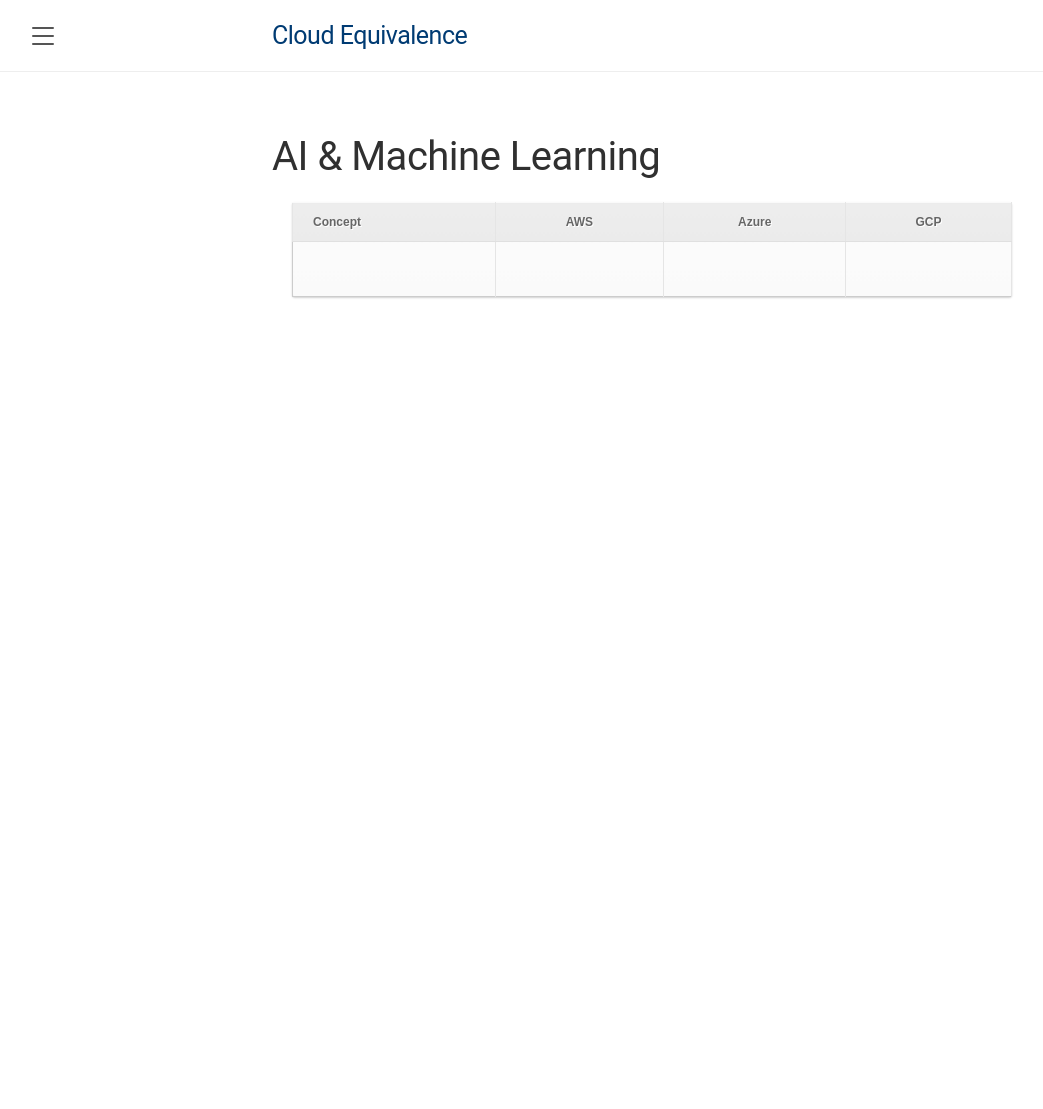
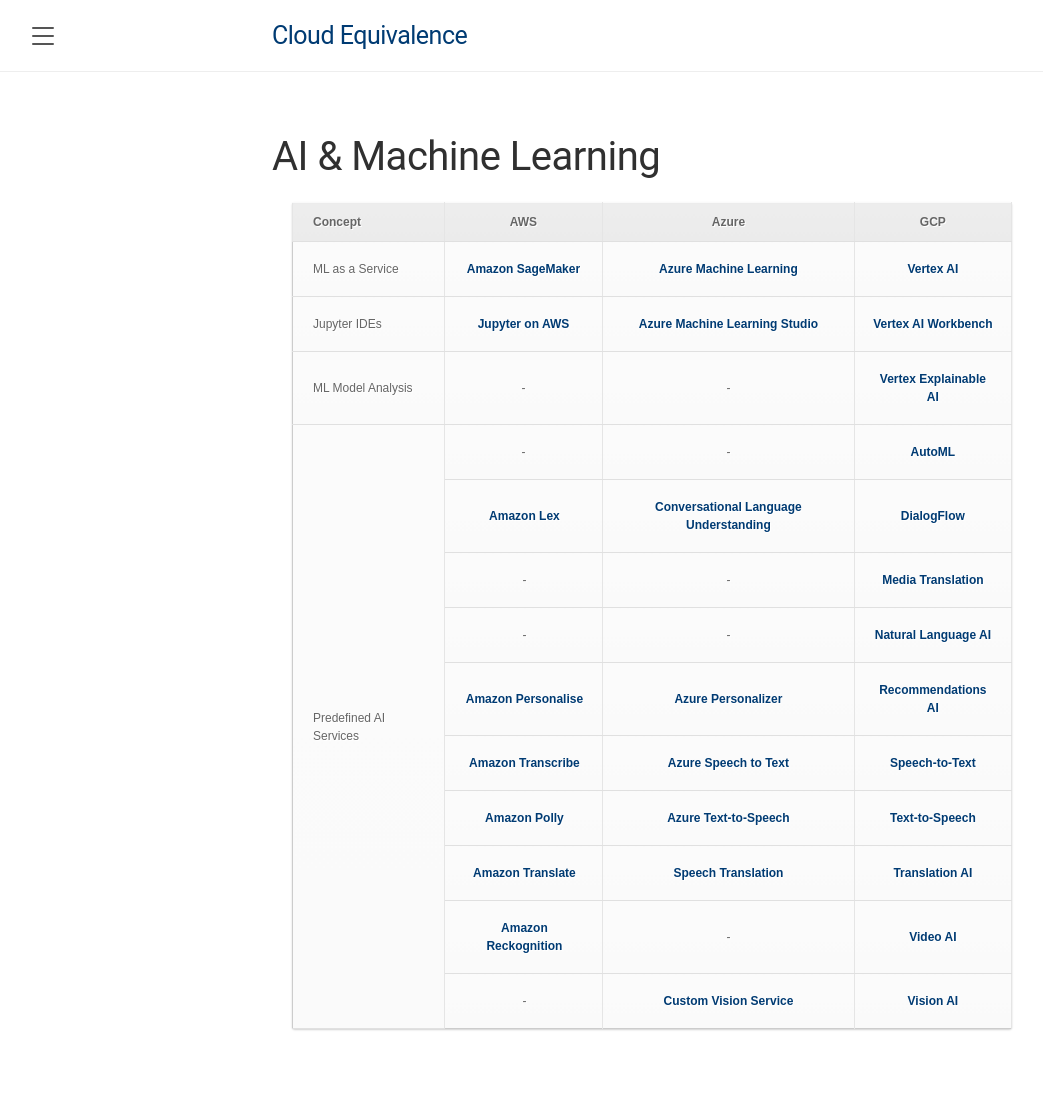
Before and after one commit to mikail-khan/mikail-khan.github.io, a Jekyll site: the page built from concept/ai-ml.md, in a window 1280 px wide. Shown: the whole page, without its empty margins (8-1051 px from the left). Built offline with Jekyll 4.4.1, drawn with Linux system fonts in a browser that asks for light colours; before the commit the page ends 900 px from its top, so only the background shows below that.

Commit message:
draft ai-ml

```diff
--- a/concept/ai-ml.md
+++ b/concept/ai-ml.md
@@ -3,6 +3,84 @@
 title: AI & Machine Learning
 ---
 
-| Concept | AWS | Azure | GCP |
-|-------|--------|---------|--------|
-|||||
+<table>
+ <thead>
+  <tr>
+   <th>Concept</th>
+   <th>AWS</th>
+   <th>Azure</th>
+   <th>GCP</th>
+  </tr>
+ </thead>
+ <tbody>
+  <tr>
+   <td>ML as a Service</td>
+   <td><a href="https://aws.amazon.com/sagemaker/">Amazon SageMaker</a></td>
+   <td><a href="https://learn.microsoft.com/en-us/azure/machine-learning/overview-what-is-azure-machine-learning?view=azureml-api-2">Azure Machine Learning</a></td>
+   <td><a href="https://cloud.google.com/vertex-ai">Vertex AI</a></td>
+  </tr>
+  <tr>
+   <td>Jupyter IDEs</td>
+   <td><a href="https://aws.amazon.com/jupyter">Jupyter on AWS</a></td>
+   <td><a href="https://learn.microsoft.com/en-gb/azure/machine-learning/how-to-run-jupyter-notebooks?view=azureml-api-2">Azure Machine Learning Studio</a></td>
+   <td><a href="https://cloud.google.com/vertex-ai-workbench">Vertex AI Workbench</a></td>
+  </tr>
+  <tr>
+   <td>ML Model Analysis</td>
+   <td style='text-align:center; vertical-align:middle'>-</td>
+   <td style='text-align:center; vertical-align:middle'>-</td>
+   <td style='text-align:center; vertical-align:middle'><a href="https://cloud.google.com/explainable-ai">Vertex Explainable AI</a></td>
+  </tr>
+  <tr>
+   <td rowspan="10">Predefined AI Services</td>
+   <td style='text-align:center; vertical-align:middle'>-</td>
+   <td style='text-align:center; vertical-align:middle'>-</td>
+   <td style='text-align:center; vertical-align:middle'><a href="https://cloud.google.com/automl">AutoML</a></td>
+  </tr>
+  <tr>
+   <td style='text-align:center; vertical-align:middle'><a href="https://docs.aws.amazon.com/lex/?icmpid=docs_homepage_ml">Amazon Lex</a></td>
+   <td style='text-align:center; vertical-align:middle'><a href="https://azure.microsoft.com/en-gb/products/cognitive-services/conversational-language-understanding">Conversational Language Understanding</a></td>
+   <td style='text-align:center; vertical-align:middle'><a href="https://cloud.google.com/dialogflow">DialogFlow</a></td>
+  </tr>
+  <tr>
+   <td style='text-align:center; vertical-align:middle'>-</td>
+   <td style='text-align:center; vertical-align:middle'>-</td>
+   <td style='text-align:center; vertical-align:middle'><a href="https://cloud.google.com/media-translation">Media Translation</a></td>
+  </tr>
+  <tr>
+   <td style='text-align:center; vertical-align:middle'>-</td>
+   <td style='text-align:center; vertical-align:middle'>-</td>
+   <td style='text-align:center; vertical-align:middle'><a href="https://cloud.google.com/natural-language">Natural Language AI</a></td>
+  </tr>
+  <tr>
+   <td style='text-align:center; vertical-align:middle'><a href="https://docs.aws.amazon.com/personalize/?icmpid=docs_homepage_ml">Amazon Personalise</a></td>
+   <td style='text-align:center; vertical-align:middle'><a href="https://azure.microsoft.com/en-gb/products/cognitive-services/personalizer">Azure Personalizer</a></td>
+   <td style='text-align:center; vertical-align:middle'><a href="https://cloud.google.com/recommendations">Recommendations AI</a></td>
+  </tr>
+  <tr>
+   <td style='text-align:center; vertical-align:middle'><a href="https://docs.aws.amazon.com/transcribe/latest/dg/what-is.html">Amazon Transcribe</a></td>
+   <td style='text-align:center; vertical-align:middle'><a href="https://azure.microsoft.com/en-gb/products/cognitive-services/speech-to-text">Azure Speech to Text</a></td>
+   <td style='text-align:center; vertical-align:middle'><a href="https://cloud.google.com/speech-to-text">Speech-to-Text</a></td>
+  </tr>
+  <tr>
+   <td style='text-align:center; vertical-align:middle'><a href="https://docs.aws.amazon.com/polly/?icmpid=docs_homepage_ml">Amazon Polly</a></td>
+   <td style='text-align:center; vertical-align:middle'><a href="https://azure.microsoft.com/en-gb/products/cognitive-services/text-to-speech">Azure Text-to-Speech</a></td>
+   <td style='text-align:center; vertical-align:middle'><a href="https://cloud.google.com/text-to-speech">Text-to-Speech</a></td>
+  </tr>
+  <tr>
+   <td style='text-align:center; vertical-align:middle'><a href="https://docs.aws.amazon.com/translate/?icmpid=docs_homepage_ml">Amazon Translate</a></td>
+   <td style='text-align:center; vertical-align:middle'><a href="https://azure.microsoft.com/en-gb/products/cognitive-services/speech-translation">Speech Translation</a></td>
+   <td style='text-align:center; vertical-align:middle'><a href="https://cloud.google.com/translate">Translation AI</a></td>
+  </tr>
+  <tr>
+   <td style='text-align:center; vertical-align:middle'><a href="https://docs.aws.amazon.com/rekognition/?icmpid=docs_homepage_ml">Amazon Reckognition</a></td>
+   <td style='text-align:center; vertical-align:middle'>-</td>
+   <td style='text-align:center; vertical-align:middle'><a href="https://cloud.google.com/video-intelligence">Video AI</a></td>
+  </tr>
+  <tr>
+   <td style='text-align:center; vertical-align:middle'>-</td>
+   <td style='text-align:center; vertical-align:middle'><a href="https://azure.microsoft.com/en-gb/products/cognitive-services/custom-vision-service">Custom Vision Service</a></td>
+   <td style='text-align:center; vertical-align:middle'><a href="https://cloud.google.com/vision">Vision AI</a></td>
+  </tr>
+ </tbody>
+</table>
```
